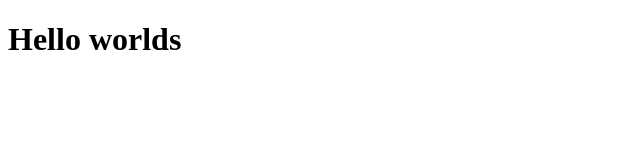
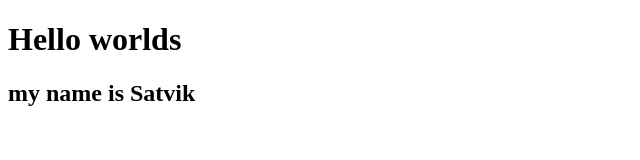
Before and after one commit to Satvik-Srivastava/Demo, a plain HTML site: page index.html in a window 1280 px wide. Shown: the whole page, without its empty margins (0-640 px from the left). Drawn offline with Linux system fonts and the light colour scheme.

Commit message:
chanegs are made

```diff
--- a/index.html
+++ b/index.html
@@ -7,5 +7,6 @@
 </head>
 <body>
     <h1>Hello worlds</h1>
+    <h2>my name is Satvik</h2>
 </body>
 </html>
```
